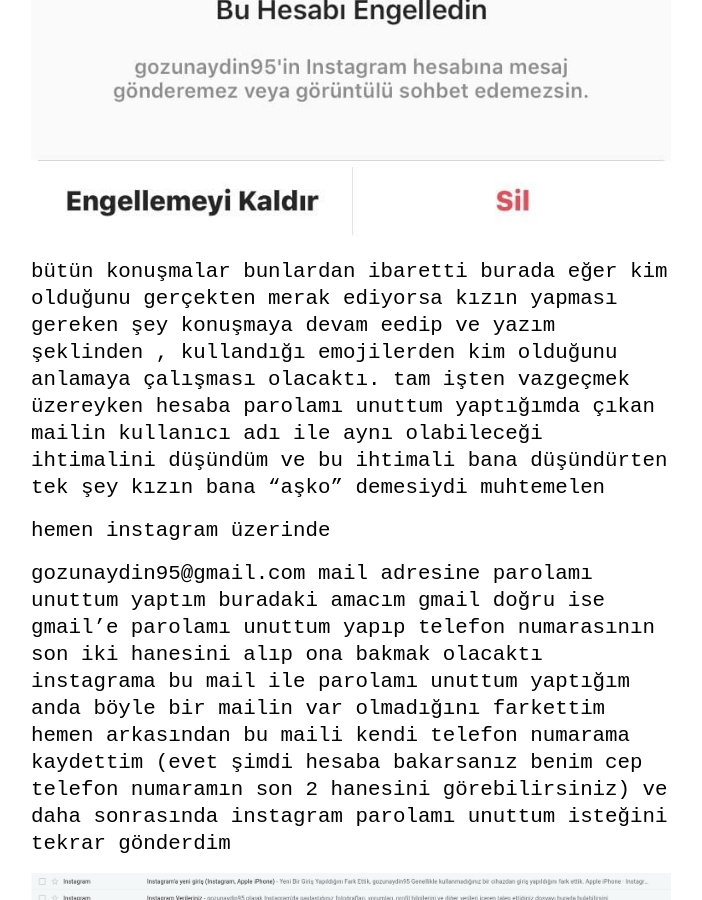
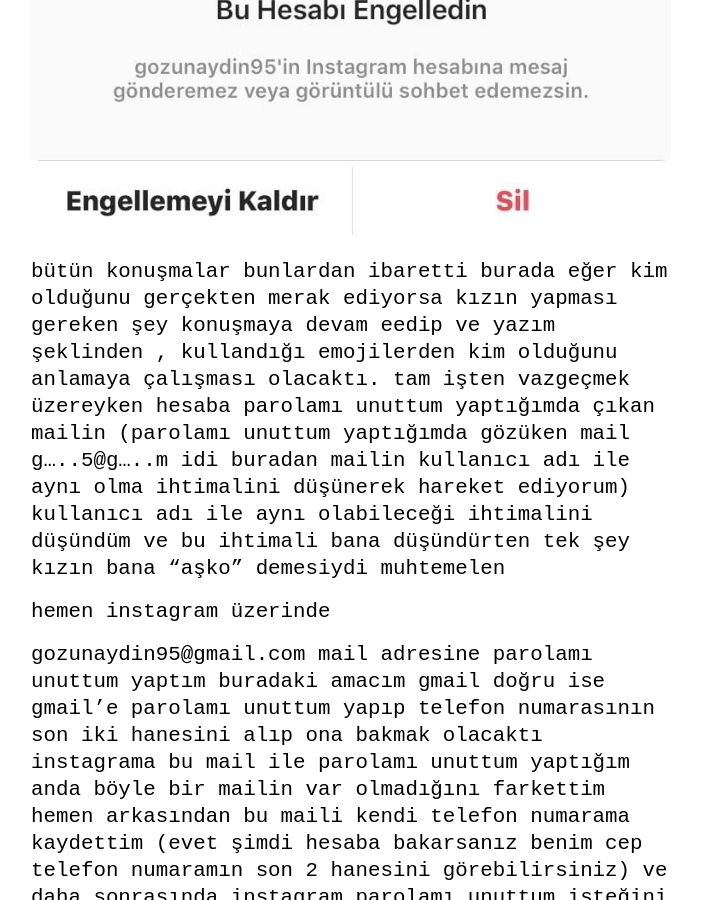
Before and after one commit to hackeddin/blog, a Jekyll site: the page built from _posts/2020-11-07-bozuyuklu-capkin.md, in a window 1280 px wide and 900 px high, scrolled down 15313 px. Shown: the whole window, without its empty margins (289-991 px from the left). Built offline with Jekyll 4.4.1, drawn with Linux system fonts in a browser that asks for light colours.

Commit message:
Update 2020-11-07-bozuyuklu-capkin.md

```diff
--- a/_posts/2020-11-07-bozuyuklu-capkin.md
+++ b/_posts/2020-11-07-bozuyuklu-capkin.md
@@ -46,7 +46,7 @@ belirttiğim ihtimallerdi bu durumda hesaba parolamı unuttum yapıp oradan çı
 
 <img src="https://hackeddin.com/bozuyuklu-capkin/12.jpg" alt="1"  />
 
-bütün konuşmalar bunlardan ibaretti burada eğer kim olduğunu gerçekten merak ediyorsa kızın yapması gereken şey konuşmaya devam eedip ve yazım şeklinden , kullandığı emojilerden kim olduğunu anlamaya çalışması olacaktı. tam işten vazgeçmek üzereyken hesaba parolamı unuttum yaptığımda çıkan mailin kullanıcı adı ile aynı olabileceği ihtimalini düşündüm ve bu ihtimali bana düşündürten tek şey kızın bana "aşko" demesiydi muhtemelen
+bütün konuşmalar bunlardan ibaretti burada eğer kim olduğunu gerçekten merak ediyorsa kızın yapması gereken şey konuşmaya devam eedip ve yazım şeklinden , kullandığı emojilerden kim olduğunu anlamaya çalışması olacaktı. tam işten vazgeçmek üzereyken hesaba parolamı unuttum yaptığımda çıkan mailin (parolamı unuttum yaptığımda gözüken mail g.....5@g.....m idi buradan mailin kullanıcı adı ile aynı olma ihtimalini düşünerek hareket ediyorum) kullanıcı adı ile aynı olabileceği ihtimalini düşündüm ve bu ihtimali bana düşündürten tek şey kızın bana "aşko" demesiydi muhtemelen
 
 hemen instagram üzerinde
 
```
